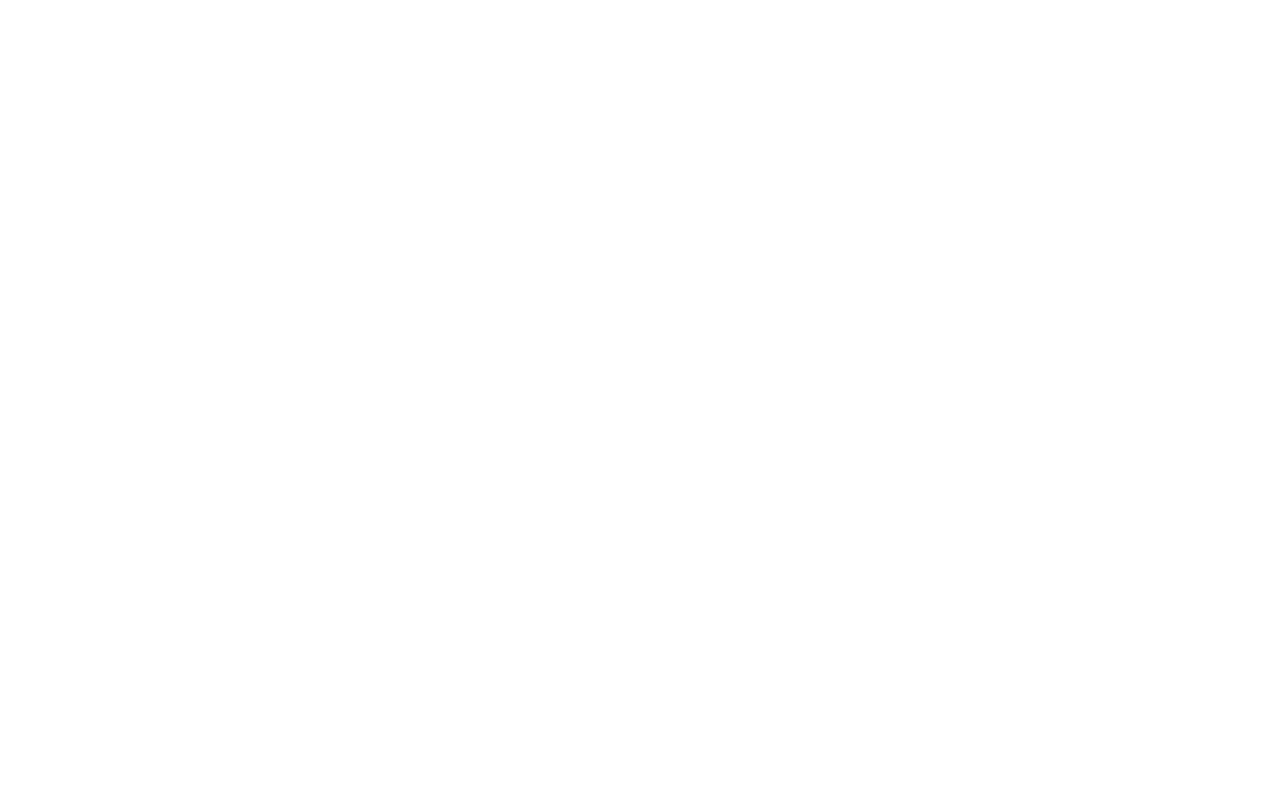
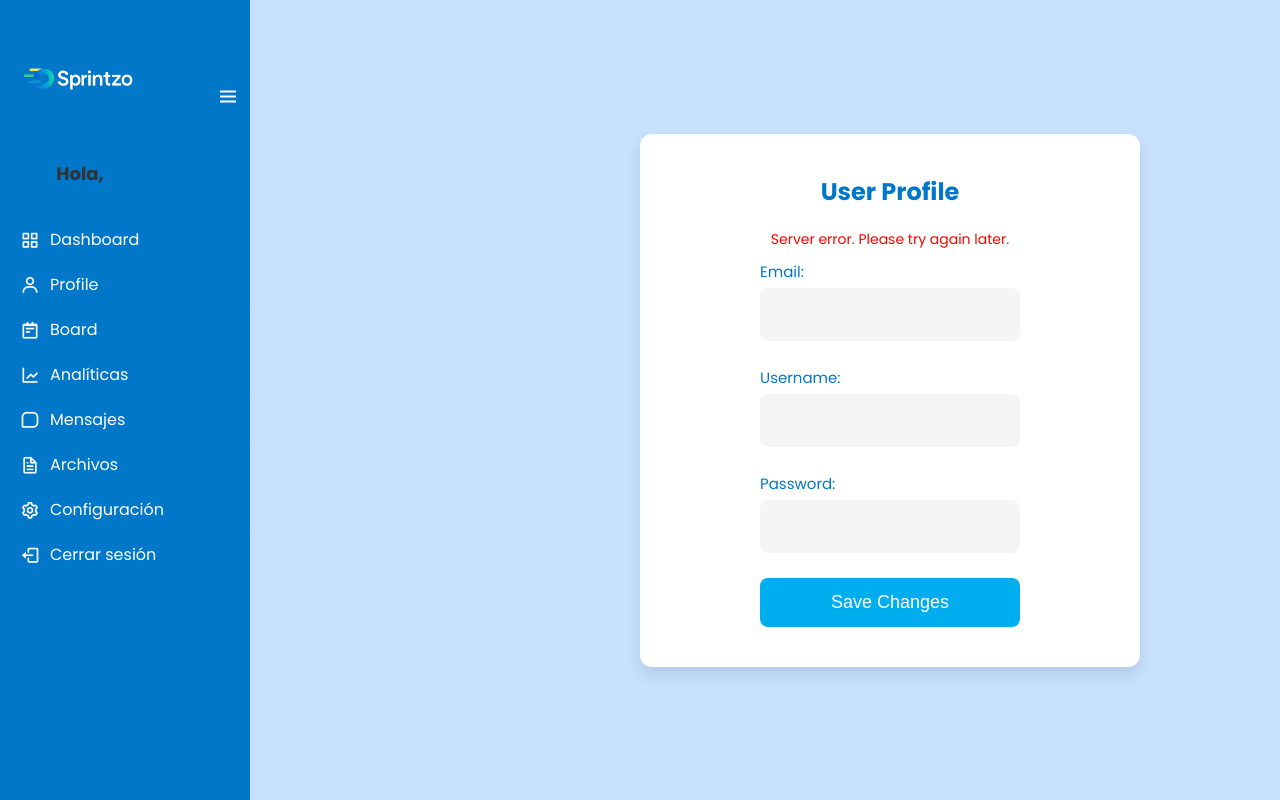
Before and after one commit to Derinson/Sprintzo, a React (Create React App) app in the folder frontend/: page /profile in a window 1280 px wide. Before the commit this address had no page. Built offline with nearby package versions, Linux system fonts and the light colour scheme; no server answers; sample sign-in values are in the browser's storage.

Commit message:
HU-003
Profile Editing

```diff
--- /dev/null
+++ b/frontend/public/pages/userProfile.html
@@ -0,0 +1,37 @@
+<!DOCTYPE html>
+<html lang="en">
+<head>
+    <meta charset="UTF-8">
+    <meta name="viewport" content="width=device-width, initial-scale=1.0">
+    <title>User Profile</title>
+
+</head>
+<body>
+
+    <div class="profile-container">
+        <h2>User Profile</h2>
+        <p id="error-message" class="error-message"></p>
+        <p id="success-message" class="success-message"></p>
+
+        <!-- Formulario de edición -->
+        <form id="user-form">
+            <div class="form-group">
+                <label>Email:</label>
+
+                <input type="email" id="email" name="email" required />
+            </div>
+            <div class="form-group">
+                <label>Username:</label>
+                <input type="text" id="username" name="username" required />
+            </div>
+            <div class="form-group">
+                <label>Password:</label>
+                <input type="password" id="password" name="password" />
+            </div>
+            <button id="update-button" class="btn-submit">Save Changes</button>
+        </form>
+    </div>
+
+
+</body>
+</html>
--- a/frontend/src/App.js
+++ b/frontend/src/App.js
@@ -7,6 +7,7 @@
 import Inicio from "./pages/Inicio";
 import Board from "./pages/private/Board"; // Ahora está en una ruta privada
 import Crud from "./pages/private/Crud"; // Ahora está en una ruta privada
+import UserProfile from "./pages/private/UserProfile";
 
 
 function App() {
@@ -42,6 +43,16 @@
             </PrivateRoute>
           }
         />
+
+           <Route
+          path="/profile"
+          element={
+            <PrivateRoute>
+              <UserProfile />
+            </PrivateRoute>
+          }
+        />
+
       </Routes>
     </Router>
   );
--- a/frontend/src/pages/private/MenuDashboard.js
+++ b/frontend/src/pages/private/MenuDashboard.js
@@ -60,11 +60,11 @@
         </div>
       </div>
       <div className="menu">
-        <div className="enlace">
+        <div className="enlace" onClick={() => (window.location.href = "/dashboard")}>
           <i className="bx bx-grid-alt"></i>
           <span>Dashboard</span>
         </div>
-        <div className="enlace" onClick={() => (window.location.href = "/edit-profile")}>
+        <div className="enlace" onClick={() => (window.location.href = "/profile")}>
           <i className="bx bx-user"></i>
           <span>Profile</span>
         </div>
--- /dev/null
+++ b/frontend/src/pages/private/UserProfile.js
@@ -0,0 +1,129 @@
+import React, { useEffect, useState } from "react";
+import "./css/profile.css";
+import MenuDashboard from "./MenuDashboard"; // Importamos el menú como componente
+
+function UserProfile() {
+  const [menuOpen, setMenuOpen] = useState(true); // Estado para controlar el menú
+
+  // Función para cerrar sesión
+  const handleLogout = () => {
+    localStorage.removeItem("token");
+    window.location.href = "/login";
+  };
+
+  // Alternar el menú
+  const toggleMenu = () => {
+    setMenuOpen(!menuOpen);
+  };
+
+  useEffect(() => {
+    fetch("/pages/userProfile.html") // Cargar el HTML del perfil
+      .then((response) => response.text())
+      .then((html) => {
+        const container = document.getElementById("user-profile-container");
+        if (container) {
+          container.innerHTML = html; // Inserta el perfil sin borrar el menú
+
+          // Esperar unos milisegundos para garantizar que los elementos del formulario ya existen
+          setTimeout(() => {
+            fetchUserData();
+            attachEventListeners();
+          }, 200); // Pequeño delay para asegurar que los elementos ya existen
+        }
+      })
+      .catch((error) => {
+        console.error("Error loading userProfile.html:", error);
+      });
+  }, []);
+
+  const fetchUserData = async () => {
+    try {
+      const emailField = document.querySelector("#email");
+      const usernameField = document.querySelector("#username");
+      const errorMessage = document.querySelector("#error-message");
+
+      if (!emailField || !usernameField) {
+        console.error("User profile elements not found yet.");
+        return;
+      }
+
+      const response = await fetch("http://localhost:5000/userRoutes/get-user", {
+        method: "GET",
+        headers: {
+          Authorization: `Bearer ${localStorage.getItem("token")}`,
+        },
+      });
+
+      const data = await response.json();
+      if (response.ok) {
+        emailField.value = data.email;
+        usernameField.value = data.username;
+      } else {
+        errorMessage.textContent = data.message || "Error fetching user data.";
+      }
+    } catch (err) {
+      document.getElementById("error-message").textContent = "Server error. Please try again later.";
+    }
+  };
+
+  const attachEventListeners = () => {
+    const emailField = document.querySelector("#email");
+    const usernameField = document.querySelector("#username");
+    const passwordField = document.querySelector("#password");
+    const updateButton = document.querySelector("#update-button");
+    const successMessage = document.querySelector("#success-message");
+    const errorMessage = document.querySelector("#error-message");
+
+    if (emailField && usernameField && passwordField && updateButton) {
+      updateButton.addEventListener("click", async (e) => {
+        e.preventDefault();
+
+        const updatedData = {
+          email: emailField.value,
+          username: usernameField.value,
+          password: passwordField.value,
+        };
+
+        try {
+          const response = await fetch("http://localhost:5000/userRoutes/edit-user", {
+            method: "PUT",
+            headers: {
+              "Content-Type": "application/json",
+              Authorization: `Bearer ${localStorage.getItem("token")}`,
+            },
+            body: JSON.stringify(updatedData),
+          });
+
+          const data = await response.json();
+          if (response.ok) {
+            successMessage.textContent = "User updated successfully!";
+            passwordField.value = ""; // Limpiar el campo de contraseña
+
+            // 🔄 Recargar la página para reflejar los cambios
+            setTimeout(() => {
+              window.location.reload();
+            }, 1000); // Espera 1 segundo para que el usuario vea el mensaje de éxito antes de recargar
+          } else {
+            errorMessage.textContent = data.message || "Error updating user.";
+          }
+        } catch (error) {
+          errorMessage.textContent = "Server error. Please try again later.";
+        }
+      });
+    } else {
+      console.error("Elements not found for attaching event listeners.");
+    }
+  };
+
+  return (
+    <div className="profile-wrapper">
+      <MenuDashboard handleLogout={handleLogout} toggleMenu={toggleMenu} menuOpen={menuOpen} />
+      <div
+        id="user-profile-container"
+        className={`profile-content ${menuOpen ? "menu-open" : "menu-closed"}`}
+      ></div>
+    </div>
+  );
+}
+
+export default UserProfile;
--- a/frontend/src/pages/private/css/menu.css
+++ b/frontend/src/pages/private/css/menu.css
@@ -17,6 +17,16 @@
     display: flex;
     flex-direction: column;
 }
+.menu-dashboard.menu-closed .menu .enlace span {
+    display: none; /* Oculta solo el texto */
+}
+
+/* Mantener los íconos visibles */
+.menu .enlace i {
+    font-size: 20px;
+    color: var(--blanco);
+}
+
 
 .menu-dashboard.menu-closed {
     width: 50px; /* Ancho reducido cuando el menú está cerrado */
--- /dev/null
+++ b/frontend/src/pages/private/css/profile.css
@@ -0,0 +1,106 @@
+/* Variables de color */
+:root {
+    --blanco: #FFFFFF;
+    --azul-opacidad: #00ADEF;
+    --bg-menu: #0077C8;
+    --bg-body: #C7E1FF;
+    --hover: #00D084;
+}
+
+/* Estilos generales */
+body {
+    background-color: var(--bg-body);
+    margin: 0;
+}
+
+/* Contenedor principal */
+.profile-wrapper {
+    display: flex;
+}
+
+
+
+/* Contenido del perfil alineado a la derecha */
+.profile-content {
+    flex-grow: 1;
+    margin-left: 250px;
+    transition: margin-left 0.3s ease; /* Transición suave */
+    padding: 20px;
+    display: flex;
+    justify-content: center; /* Mantiene el contenido centrado */
+    align-items: center;
+}
+
+.profile-content.menu-closed {
+    margin-left: 60px; /* Margen ajustado cuando el menú está cerrado */
+}
+
+/* Tarjeta del perfil */
+.profile-container {
+    background-color: var(--blanco);
+    padding: 40px;
+    border-radius: 12px;
+    width: 500px; /* Asegura espacio adecuado */
+    box-shadow: 0px 8px 16px rgba(0, 0, 0, 0.1);
+    text-align: center;
+}
+
+/* Estilos del título */
+h2 {
+    color: var(--bg-menu);
+    margin-bottom: 20px;
+    font-size: 24px;
+}
+
+/* Mensajes de error y éxito */
+.error-message {
+    color: red;
+    font-size: 14px;
+    margin-bottom: 10px;
+}
+
+.success-message {
+    color: var(--hover);
+    font-size: 14px;
+    margin-bottom: 10px;
+}
+
+/* Estilos del formulario */
+.form-group {
+    margin-bottom: 25px;
+    text-align: left;
+}
+
+/* Inputs más largos y espaciosos */
+label {
+    display: block;
+    font-size: 15px;
+    color: var(--bg-menu);
+    margin-bottom: 5px;
+}
+
+input {
+    width: 100%;
+    padding: 14px;
+    border: none;
+    border-radius: 8px;
+    background-color: #f5f5f5;
+    font-size: 16px;
+}
+
+/* Botón más grande */
+.btn-submit {
+    background-color: var(--azul-opacidad);
+    color: var(--blanco);
+    padding: 14px;
+    border: none;
+    border-radius: 8px;
+    cursor: pointer;
+    width: 100%;
+    font-size: 18px;
+    transition: background 0.3s ease;
+}
+
+.btn-submit:hover {
+    background-color: var(--hover);
+}
```
